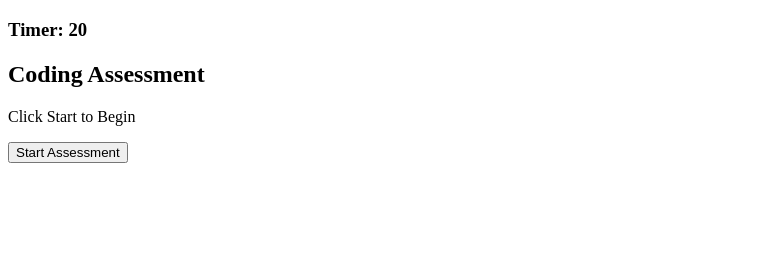
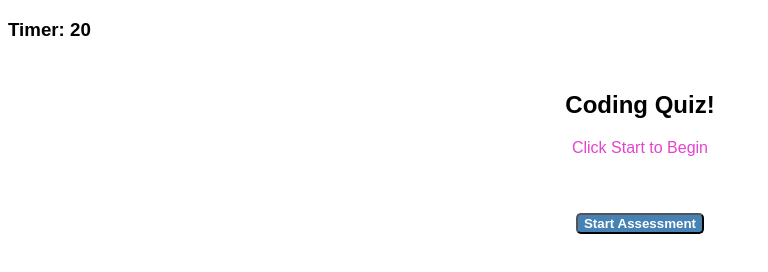
Before and after one commit to bekkahhuss/04-challenge, a plain HTML site: page index.html in a window 1280 px wide. Shown: the whole page, without its empty margins (0-768 px from the left). Drawn offline with Linux system fonts and the light colour scheme.

Commit message:
added some css styling

```diff
--- a/assets/css/style.css
+++ b/assets/css/style.css
@@ -0,0 +1,47 @@
+* {
+    background-color: white;
+    font-family: Arial, Helvetica, sans-serif;
+}
+
+.main {
+    display: flex;
+    flex-direction: column;
+    margin: 30px 400px;
+    height: 100vh;
+    align-items: center;
+    text-align: center;
+
+
+}
+
+.sectionOne p {
+    color: rgb(228, 68, 206);
+}
+.sectionTwo {
+    display: flex;
+    flex-direction: column;
+    margin: 10px;
+
+}
+
+.navBtn {
+    background-color: steelblue;
+    border-radius: 5px;
+    font-weight: bold;
+    margin: 20px;
+    color: white;
+}
+
+.ansBtn {
+    background-color: steelblue;
+    border-radius: 5px;
+    font-weight: bold;
+    width: 300px;
+    margin: 10px;
+    color: white;
+}
+
+.scoreList {
+    margin-top: 0;
+
+}
--- a/assets/js/script.js
+++ b/assets/js/script.js
@@ -6,12 +6,17 @@ var timer = document.querySelector("#timer");
 
 //Page content variables
 const pageHeading = document.createElement("h1");
+pageHeading.setAttribute("id", "page-heading");
 const quizText = document.createElement("p");
+quizText.setAttribute("id", "quiz-text");
 
 // buttons to navigate game
 const easyButton = document.createElement("button");
+easyButton.className = "navBtn";
 const saveButton = document.createElement('button');
+saveButton.className = "navBtn";
 const restartButton = document.createElement('button');
+restartButton.className = "navBtn";
 
 //Answer buttons
 
@@ -35,7 +40,7 @@ var count = 0;
 
 // When the start button is pushed leave start page, ask three questions, input initials to save score, view highscore and restart.
 function startPage() {
-  pageHeading.innerText = "Coding Assessment";
+  pageHeading.innerText = "Coding Quiz!";
   sectionOne.appendChild(pageHeading);
   quizText.innerText = "Click Start to Begin";
   sectionOne.appendChild(quizText);
--- a/index.html
+++ b/index.html
@@ -4,13 +4,14 @@
     <meta charset="UTF-8">
     <meta http-equiv="X-UA-Compatible" content="IE=edge">
     <meta name="viewport" content="width=device-width, initial-scale=1.0">
+    <link rel="stylesheet" href="assets/css/style.css">
     <title>Coding Quiz</title>
 </head>
 <header>
     <h3>Timer: <span id="timer"></span> </h3>
 </header>
 <body>
-    <main>
+    <main class = "main">
         <section class="sectionOne" id="section-one"></section>
         <section class="sectionTwo" id="section-two"></section>
         <section class="sectionThree" id="section-three"></section>
```
